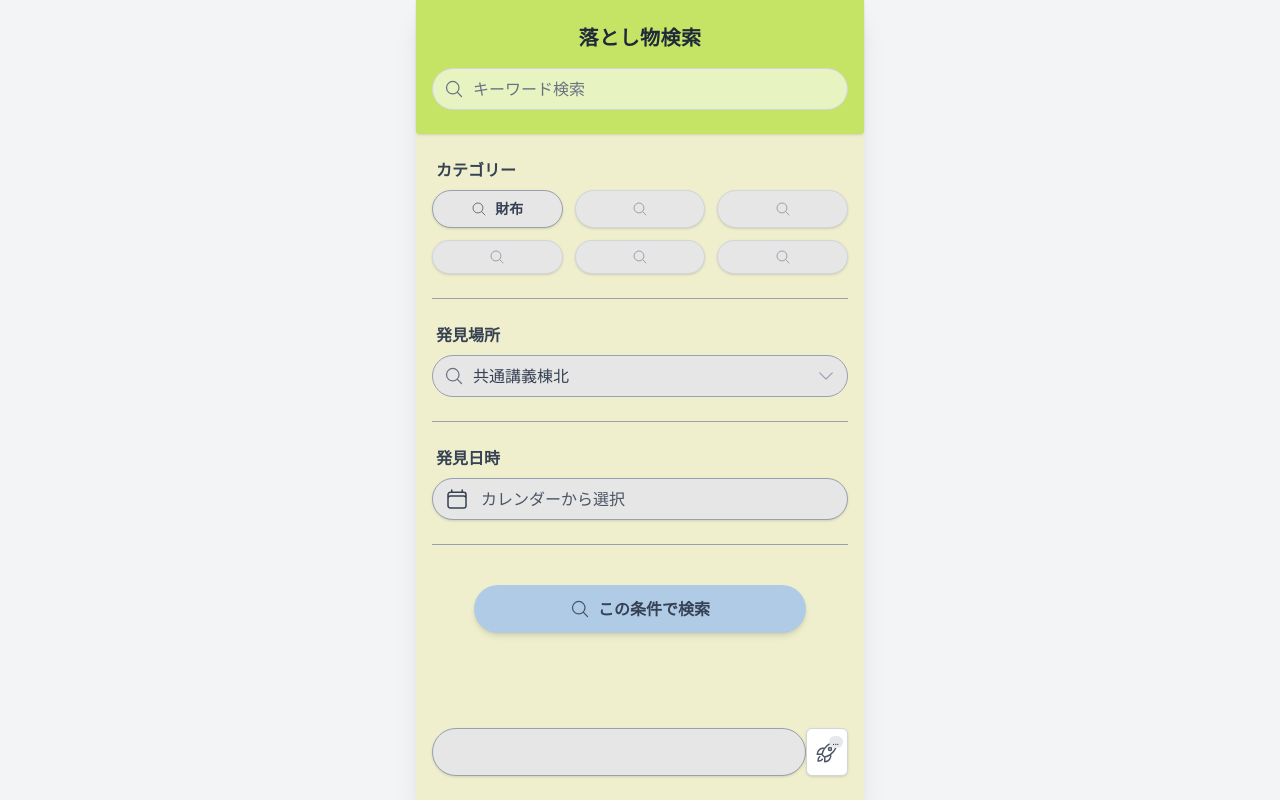
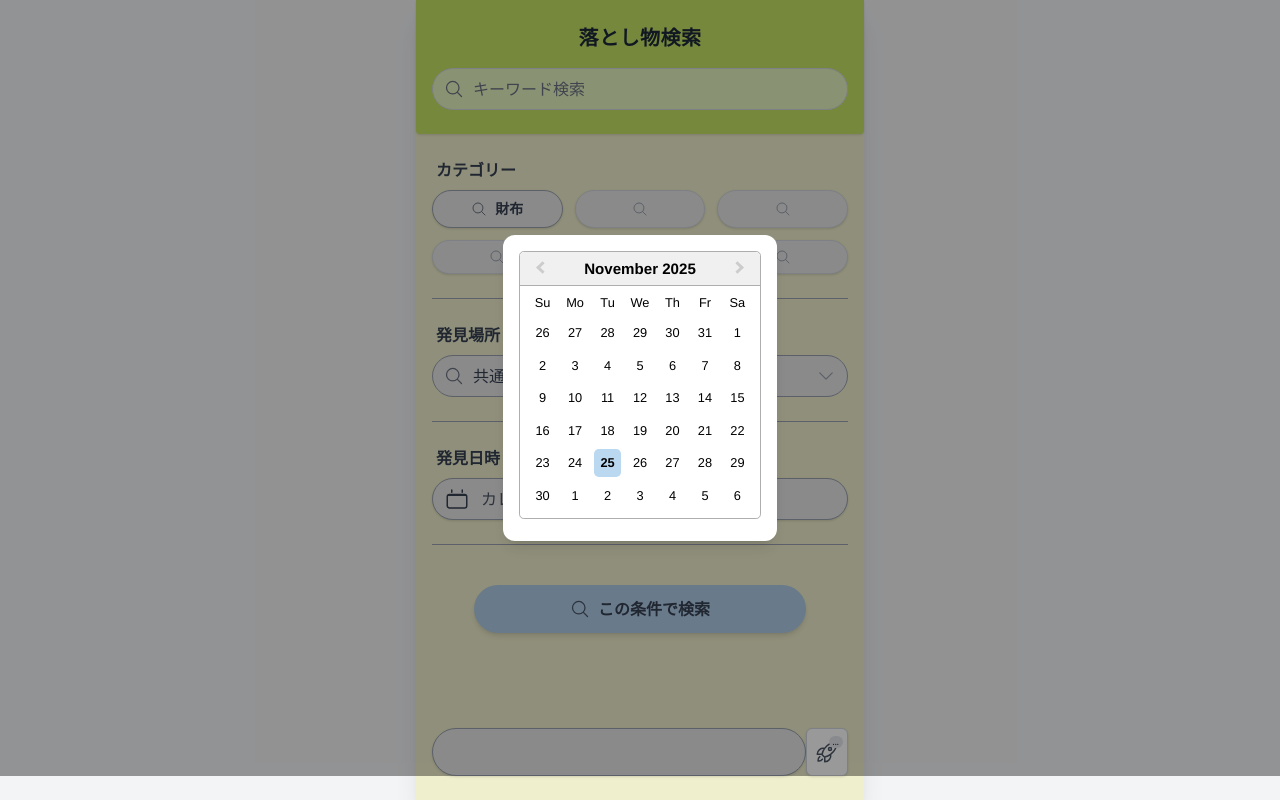
Before and after one commit to GH-stg0/PBL_T1_Project, a Next.js app: page / in a window 1280 px wide. Both pictures are taken after a click on the button "カレンダーから選択". Built offline with nearby package versions, Linux system fonts and the light colour scheme.

Commit message:
カレンダーの追加

```diff
--- a/components/SearchForm.tsx
+++ b/components/SearchForm.tsx
@@ -1,9 +1,16 @@
 "use client";
 
 import { useRouter } from "next/navigation";
+import { useState } from "react";
+import DatePicker from "react-datepicker";
+import "react-datepicker/dist/react-datepicker.css";
 
 export default function SearchForm() {
   const router = useRouter();
+
+  const [date, setDate] = useState<Date | null>(null);
+  const [showCalendar, setShowCalendar] = useState(false);
+
   // SVGコンポーネントとして定義しておくと再利用しやすいです（ファイル内で定義してもOK）
   const SearchIcon = ({ className }: { className?: string }) => (
     <svg xmlns="http://www.w3.org/2000/svg" fill="none" viewBox="0 0 24 24" strokeWidth={1.5} stroke="currentColor" className={className}>
@@ -62,15 +69,52 @@ export default function SearchForm() {
       <section>
         <h2 className="font-bold mb-2 ml-1">発見日時</h2>
         <div className="relative w-full">
-          <button className="w-full flex items-center bg-app-input border border-gray-400 rounded-full py-2 px-3 text-gray-600 shadow-sm">
-            {/* カレンダーアイコン */}
-            <svg xmlns="http://www.w3.org/2000/svg" fill="none" viewBox="0 0 24 24" strokeWidth={1.5} stroke="currentColor" className="h-6 w-6 mr-3 text-gray-700">
-              <path strokeLinecap="round" strokeLinejoin="round" d="M6.75 3v2.25M17.25 3v2.25M3 18.75V7.5a2.25 2.25 0 0 1 2.25-2.25h13.5A2.25 2.25 0 0 1 21 7.5v11.25m-18 0A2.25 2.25 0 0 0 5.25 21h13.5A2.25 2.25 0 0 0 21 18.75m-18 0v-7.5A2.25 2.25 0 0 1 5.25 9h13.5A2.25 2.25 0 0 1 21 11.25v7.5" />
-            </svg>
-            <span>カレンダーから選択</span>
-          </button>
+          <button
+    onClick={() => setShowCalendar(true)}
+  className="w-full flex items-center bg-app-input border border-gray-400 rounded-full py-2 px-3 text-gray-600 shadow-sm"
+>
+  <svg xmlns="http://www.w3.org/2000/svg" fill="none" viewBox="0 0 24 24"
+    strokeWidth={1.5} stroke="currentColor"
+    className="h-6 w-6 mr-3 text-gray-700"
+  >
+    <path
+      strokeLinecap="round"
+      strokeLinejoin="round"
+      d="M6.75 3v2.25M17.25 3v2.25M3 8.25h18M4.5
+         7.5h15a2.25 2.25 0 0 1 2.25 2.25v9a2.25 2.25 0 0 1-2.25 2.25h-15A2.25
+         2.25 0 0 1 2.25 18.75v-9A2.25 2.25 0 0 1 4.5 7.5z"
+    />
+  </svg>
+
+  <span>
+    {date ? date.toLocaleDateString("ja-JP") : "カレンダーから選択"}
+  </span>
+</button>
         </div>
       </section>
+
+      {/* カレンダーモーダル */}
+      {showCalendar && (
+        <div
+          className="fixed inset-0 bg-black/40 flex items-center justify-center p-4 z-50"
+          onClick={() => setShowCalendar(false)}  // 背景クリックで閉じる
+        >
+          <div
+            className="bg-white p-4 rounded-xl shadow-lg"
+            onClick={(e) => e.stopPropagation()} // カレンダー押した時に閉じない
+          >
+            <DatePicker
+              selected={date}
+              onChange={(selected) => {
+                setDate(selected);
+                setShowCalendar(false); // 選択後閉じる
+              }}
+              inline
+              locale="ja"
+            />
+          </div>
+        </div>
+      )}
 
       <hr className="border-gray-400" />
 
--- a/package.json
+++ b/package.json
@@ -10,8 +10,10 @@
   },
   "dependencies": {
     "@supabase/supabase-js": "^2.86.0",
+    "date-fns": "^4.1.0",
     "next": "16.0.3",
     "react": "19.2.0",
+    "react-datepicker": "^8.10.0",
     "react-dom": "19.2.0"
   },
   "devDependencies": {
```
Also changed, not shown: 1 other file (tests, documents, lock files or other folders).
